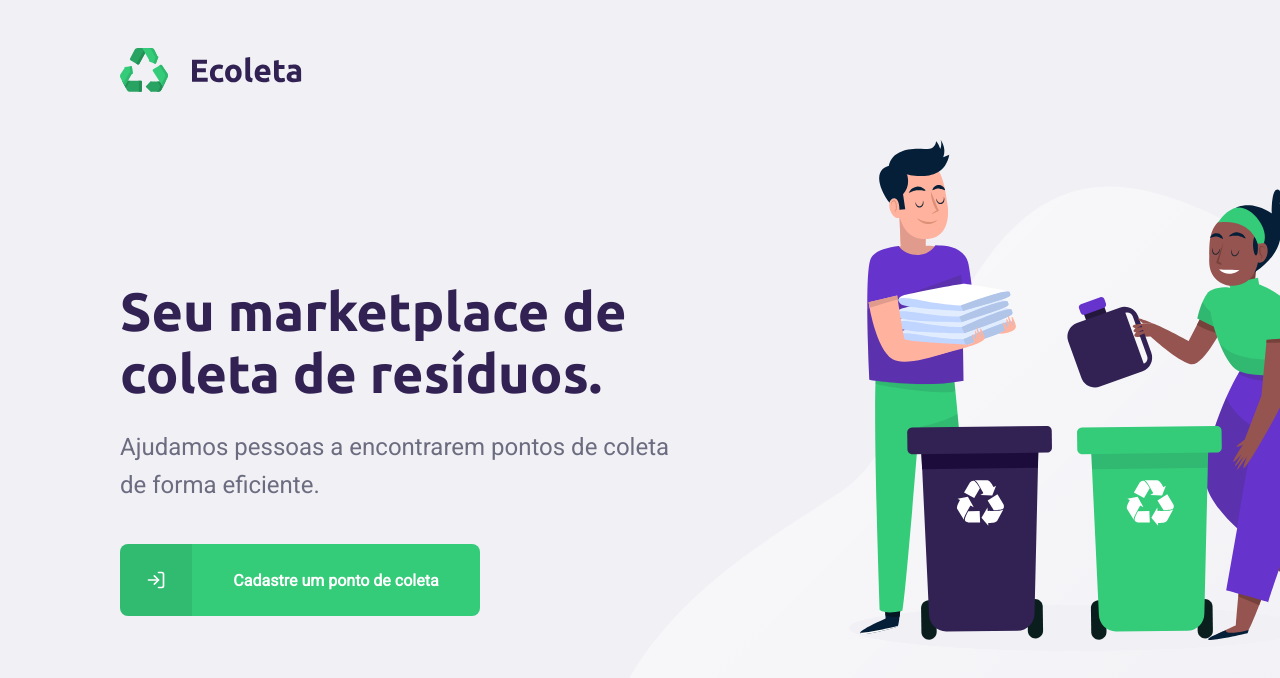
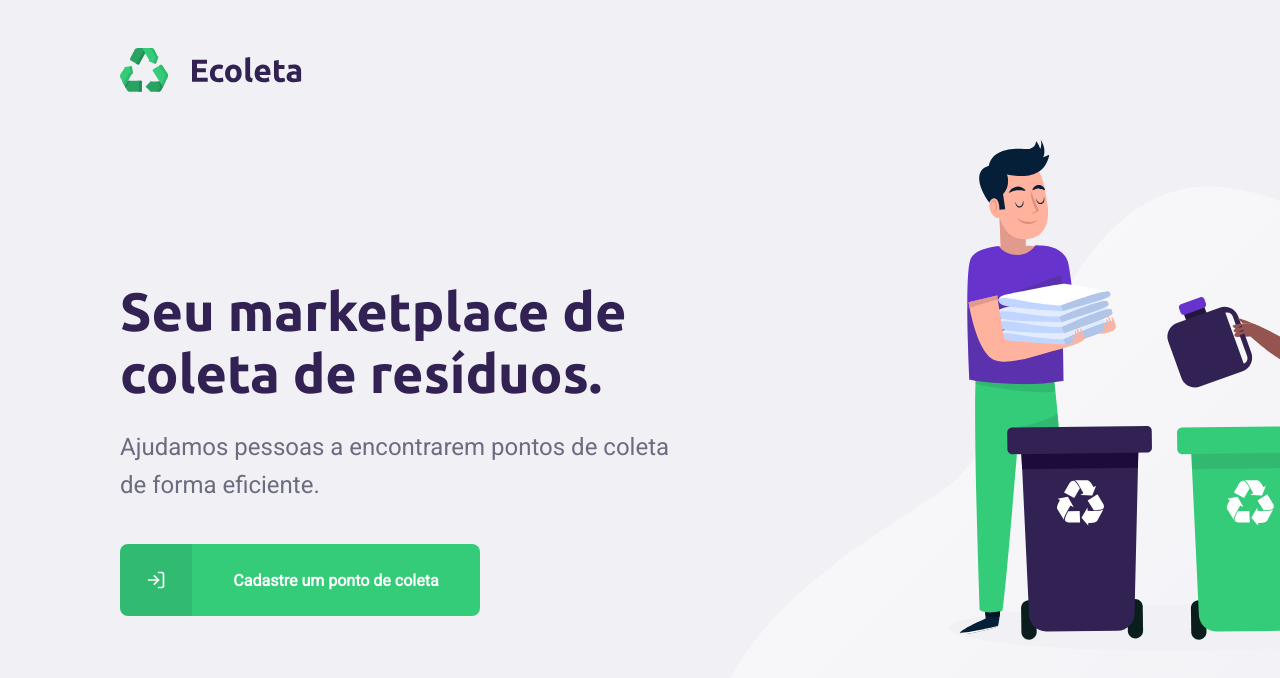
Before and after one commit to lucasg13info/NLW-1.0, a React (Create React App) app in the folder aulas/web/: page / in a window 1280 px wide. Shown: the top 678 px of the page. Built offline with nearby package versions, Linux system fonts and the light colour scheme.

Commit message:
Concluindo first page

```diff
--- a/aulas/web/src/pages/Home/styles.css
+++ b/aulas/web/src/pages/Home/styles.css
@@ -1,7 +1,7 @@
 #page-home {
     height: 100vh;
 
-    background: url('../../assets/home-background.svg') no-repeat 600px bottom;
+    background: url('../../assets/home-background.svg') no-repeat 700px bottom;
   }
 
   #page-home .content {
```
